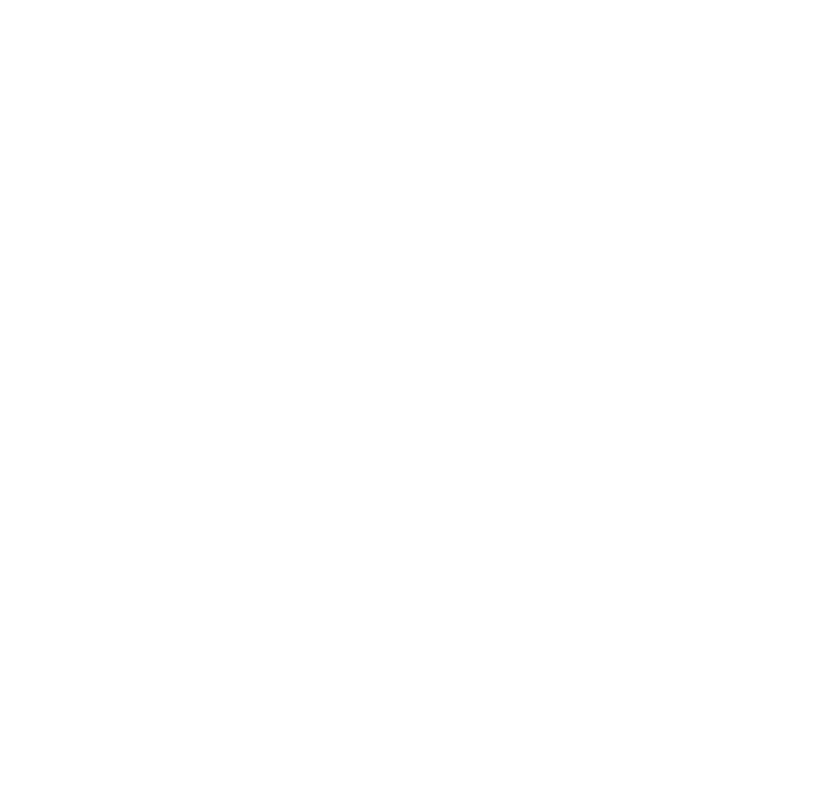
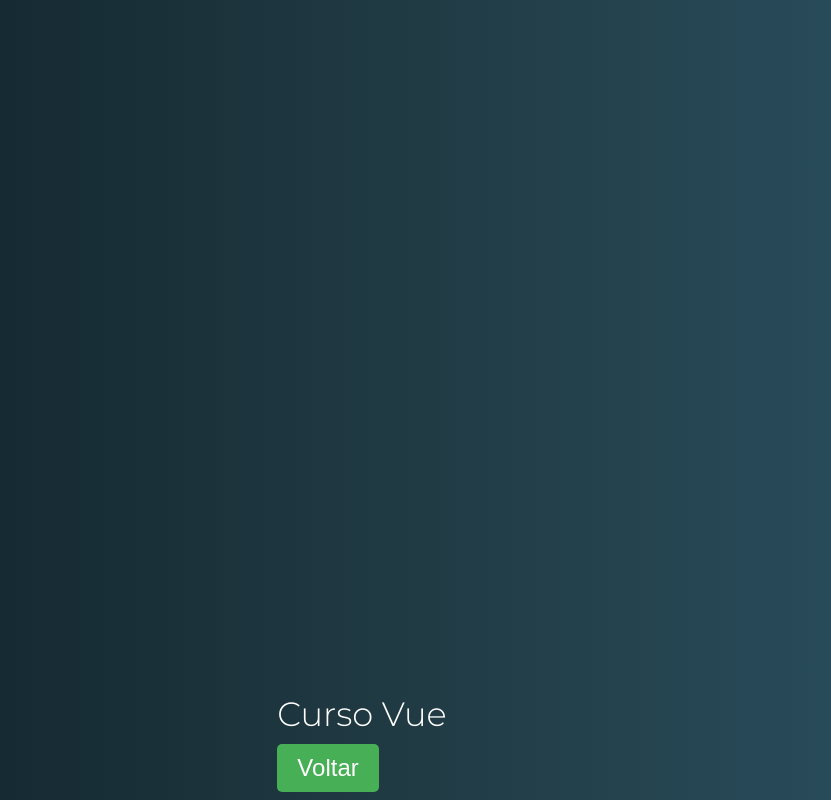
Before and after one commit to robertov8/cursovuejs2modulo1, a Vue app in the folder rotas/rotas-exercicios/: page /usuario/1/editar in a window 1280 px wide. Shown: the part 854-1654 px from the top of the page, without its empty margins (245-1076 px from the left). Before the commit the page ends 800 px from the top, so only its background shows below. Built offline with nearby package versions, Linux system fonts and the light colour scheme.

Commit message:
265. Passando Fragmento Hash

```diff
--- a/rotas/rotas-exercicios/src/components/usuario/UsuarioDetalhe.vue
+++ b/rotas/rotas-exercicios/src/components/usuario/UsuarioDetalhe.vue
@@ -10,7 +10,12 @@
         <router-link
             tag="button"
             primario
-            :to="{name: 'usuario.editar', params: { id }, query: { completo: false, lingua: 'pt' }}">
+            :to="{
+                name: 'usuario.editar',
+                params: { id },
+                query: { completo: false, lingua: 'pt' },
+                hash: '#rodape'
+            }">
             Editar
         </router-link>
     </div>
--- a/rotas/rotas-exercicios/src/components/usuario/UsuarioEditar.vue
+++ b/rotas/rotas-exercicios/src/components/usuario/UsuarioEditar.vue
@@ -5,6 +5,10 @@
         <p><strong>Código:</strong> {{ id }}</p>
         <p><strong>Completo:</strong> {{ $route.query.completo ? 'Sim' : 'Não' }}</p>
         <p><strong>Língua:</strong> {{ $route.query.lingua }}</p>
+
+        <div id="rodape">
+            <h3>Curso Vue</h3>
+        </div>
     </div>
 </template>
 
@@ -16,5 +20,7 @@
 </script>
 
 <style scoped>
-
+    #rodape {
+        margin-top: 1000px;
+    }
 </style>
```
